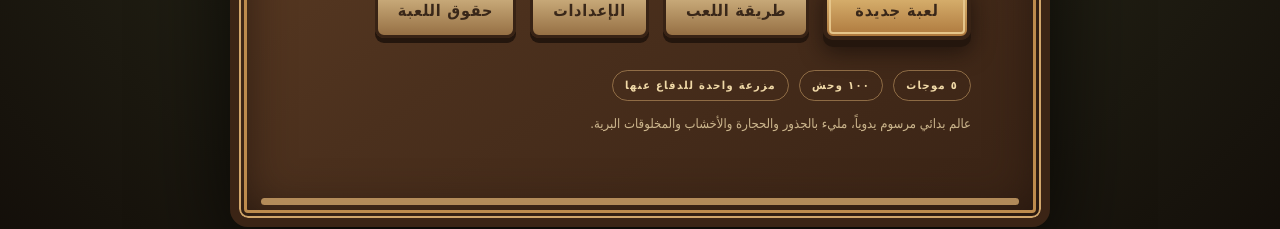
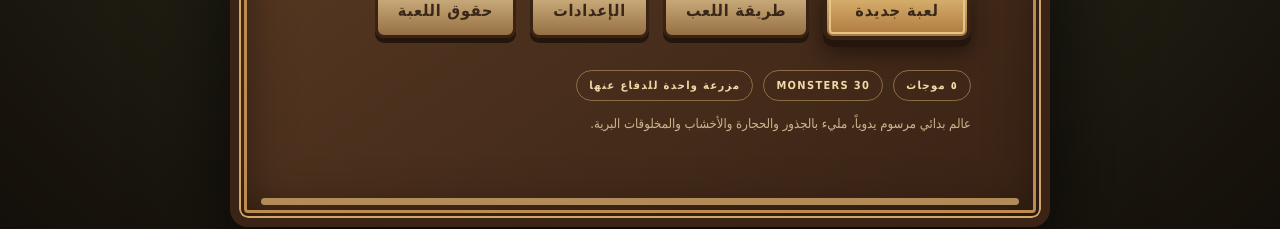
Before and after one commit to waelkamira/FarmVsMonsters, a Next.js app in the folder web/: page / in a window 1280 px wide. Shown: the part 861-1090 px from the top of the page. Built offline with nearby package versions, Linux system fonts and the light colour scheme.

Commit message:
Update campaign monster count on home screen

```diff
--- a/web/app/page.js
+++ b/web/app/page.js
@@ -51,7 +51,7 @@ export default function HomePage() {
           <Link className="secondary-link" href="/settings">{t("Settings")}</Link>
           <Link className="secondary-link" href="/credits">{t("Credits")}</Link>
         </nav>
-        <div className="menu-facts"><span>{t("5 WAVES")}</span><span>{t("100 MONSTERS")}</span><span>{t("1 FARM TO DEFEND")}</span></div>
+        <div className="menu-facts"><span>{t("5 WAVES")}</span><span>{t("30 MONSTERS")}</span><span>{t("1 FARM TO DEFEND")}</span></div>
         <p className="home-note">{t("A hand-drawn prehistoric world of roots, stone, timber, and wild creatures.")}</p>
       </div>
     </main>
```
